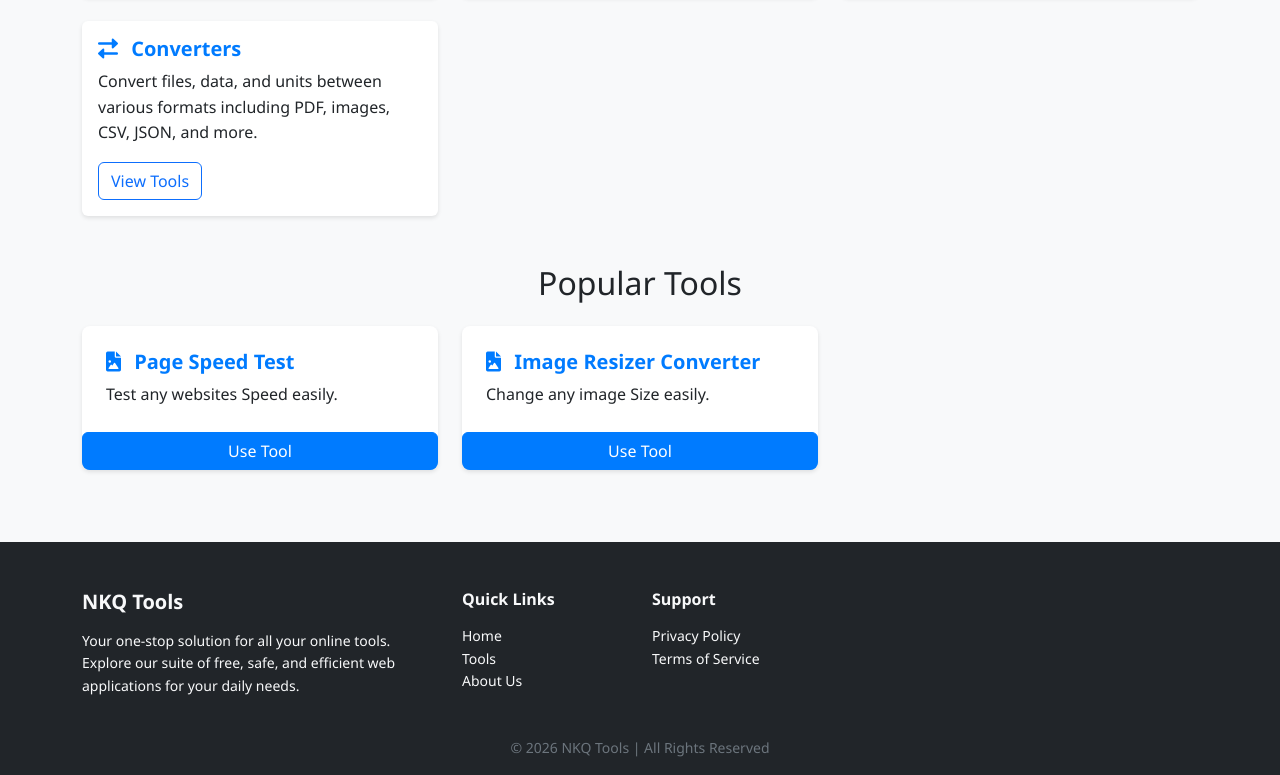
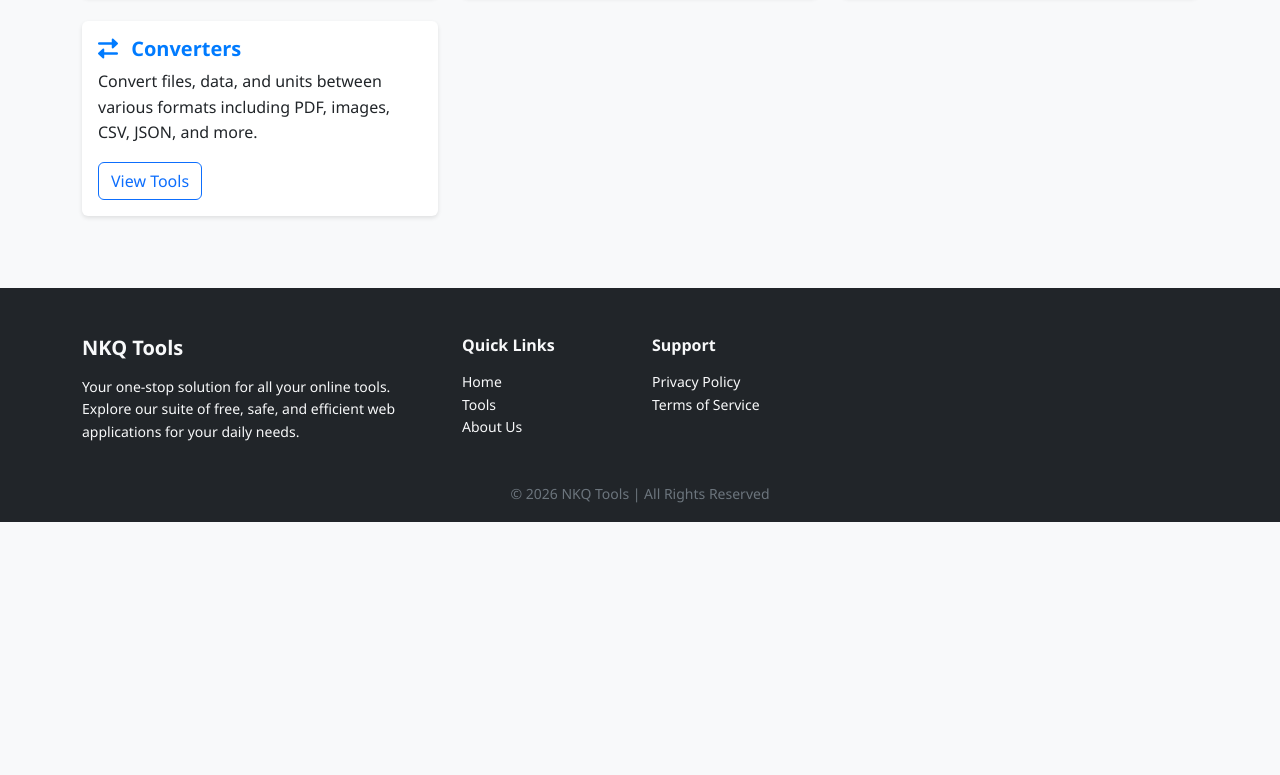
Before and after one commit to Nilkamal-Dev/NKQ-Tools, a plain HTML site: page index.html in a window 1280 px wide. Shown: the part 658-1433 px from the top of the page. After the commit the page ends 1180 px from the top, so only its background shows below. Drawn offline with nearby package versions, Linux system fonts and the light colour scheme.

Commit message:
Update index.html

```diff
--- a/index.html
+++ b/index.html
@@ -152,36 +152,6 @@
                 </div>
             </div>
         </section>
-
-        <!-- Popular Tools Section -->
-        <section class="popular-tools-section mt-5">
-            <h2 class="text-center mb-4">Popular Tools</h2>
-            <div class="row g-4">
-                <!-- Popular tools will be dynamically loaded here -->
-                <div class="col-md-4">
-                    <div class="card h-100 tool-card">
-                        <div class="card-body">
-                            <h5 class="card-title"><i class="fas fa-file-image"></i> Page Speed Test</h5>
-                            <p class="card-text">Test any websites Speed easily.
-
-                        </div>
-                        <a href="/tools/seo-tools/page-speed-test.html" class="btn btn-primary">Use Tool</a>
-                    </div>
-                </div>
-                <div class="col-md-4">
-                    <div class="card h-100 tool-card">
-                        <div class="card-body">
-                            <h5 class="card-title"><i class="fas fa-file-image"></i> Image Resizer Converter</h5>
-                            <p class="card-text">Change any image Size easily.</p>
-
-                        </div>
-                        <a href="/tools/image-tools/image-resizer.html" class="btn btn-primary">Use Tool</a>
-                    </div>
-                </div>
-            </div>
-        </section>
-
-
     </main>
 
     <!-- Footer -->
```
